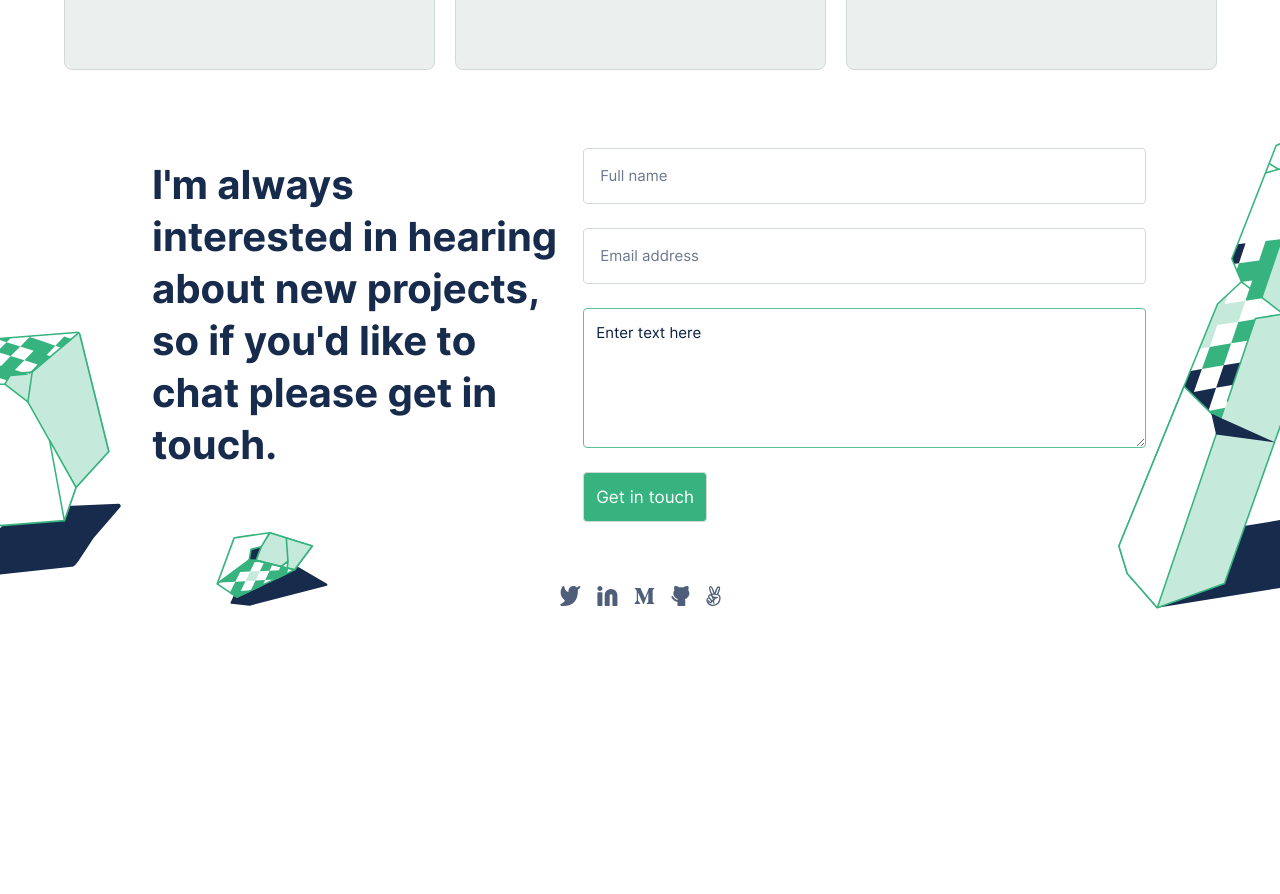
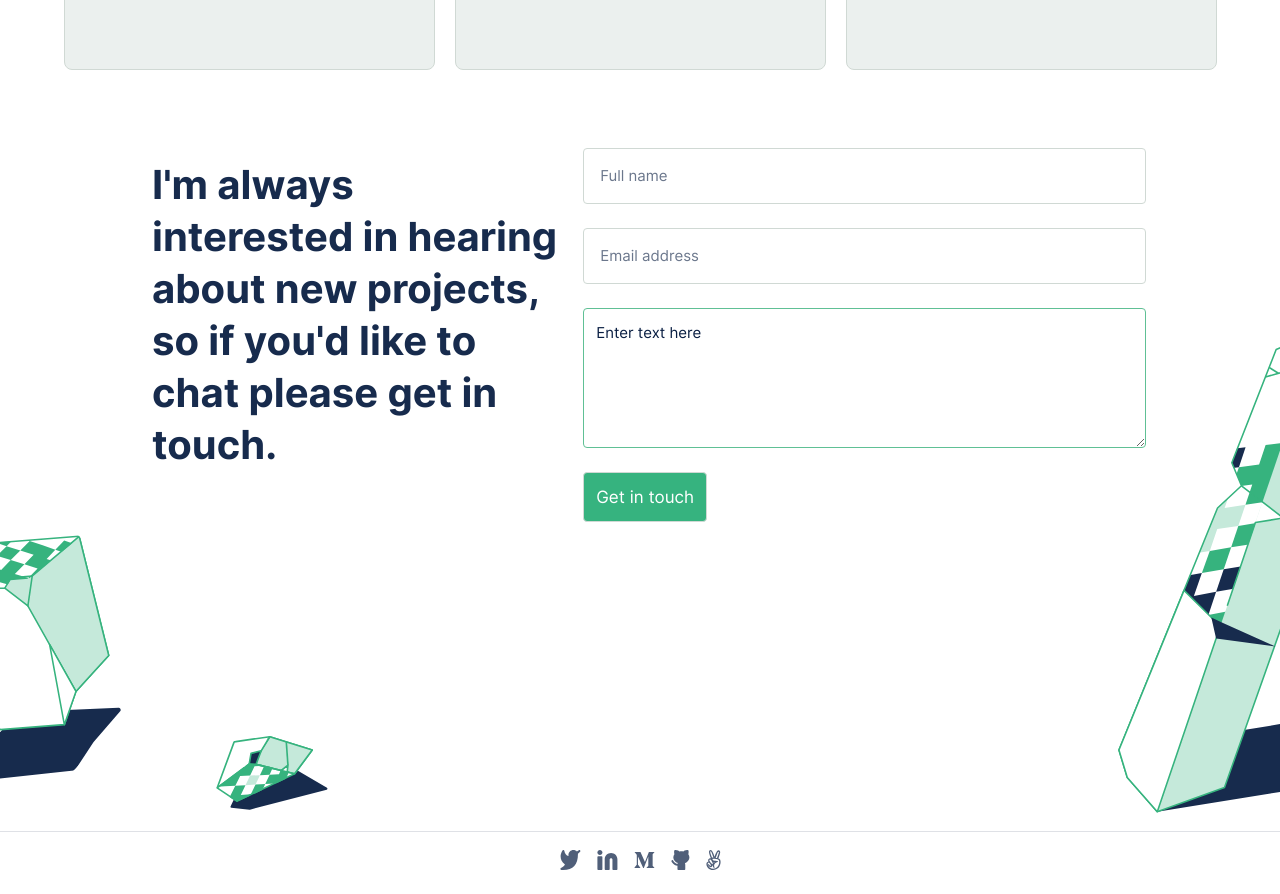
Before and after one commit to MrBrN197/Portfolio, a plain HTML site: page index.html in a window 1280 px wide. Shown: the part 3645-4539 px from the top of the page. Before the commit the page ends 4275 px from the top, so only its background shows below. Drawn offline with Linux system fonts and the light colour scheme; files whose address does not match are found by name.

Commit message:
Add footer border-top

```diff
--- a/style.css
+++ b/style.css
@@ -409,6 +409,7 @@ input[type="submit"]:hover {
     padding: 0px 134px 0px 128px;
     display: flex;
     align-items: center;
+    margin-bottom: 297px;
   }
   .contact-form .container {
     width: 100%;
@@ -493,6 +494,15 @@ input[type="submit"]:hover {
   margin-top: 44px;
 }
 
+@media screen and (min-width: 1200px ){
+  .contact-form .details {
+    border-top: 1px solid #dfe1e6;
+  }
+  .contact-form .details .social {
+    margin-top: 10px;
+  }
+}
+
 .contact-form .social svg {
   padding: 0;
   padding: 8px;
@@ -512,7 +522,7 @@ input[type="submit"]:hover {
   display: none;
   position: absolute;
   right: 0;
-  bottom: 0;
+  bottom: 60px;
 }
 
 .contact-form .contact-desktop-bg.right {
```
